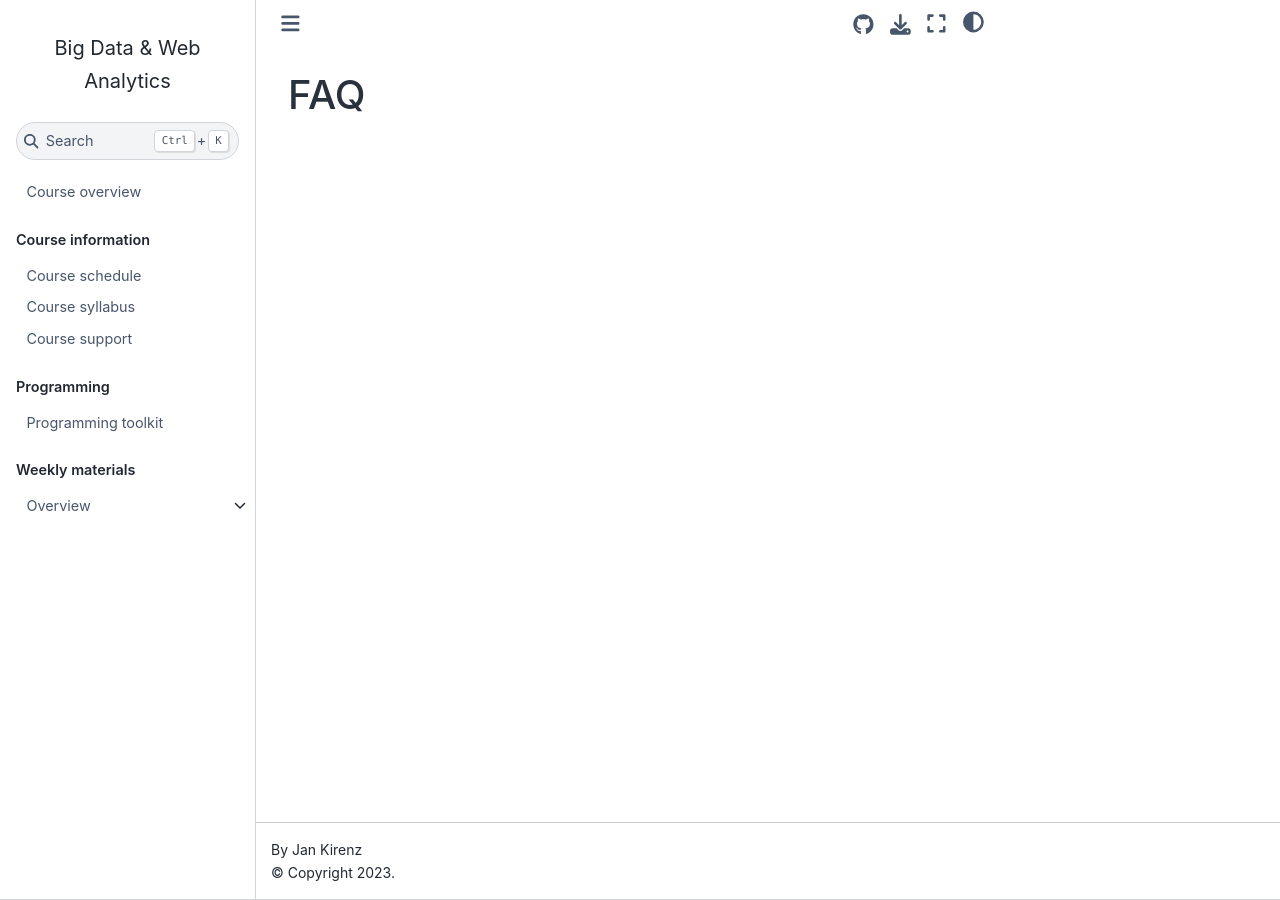
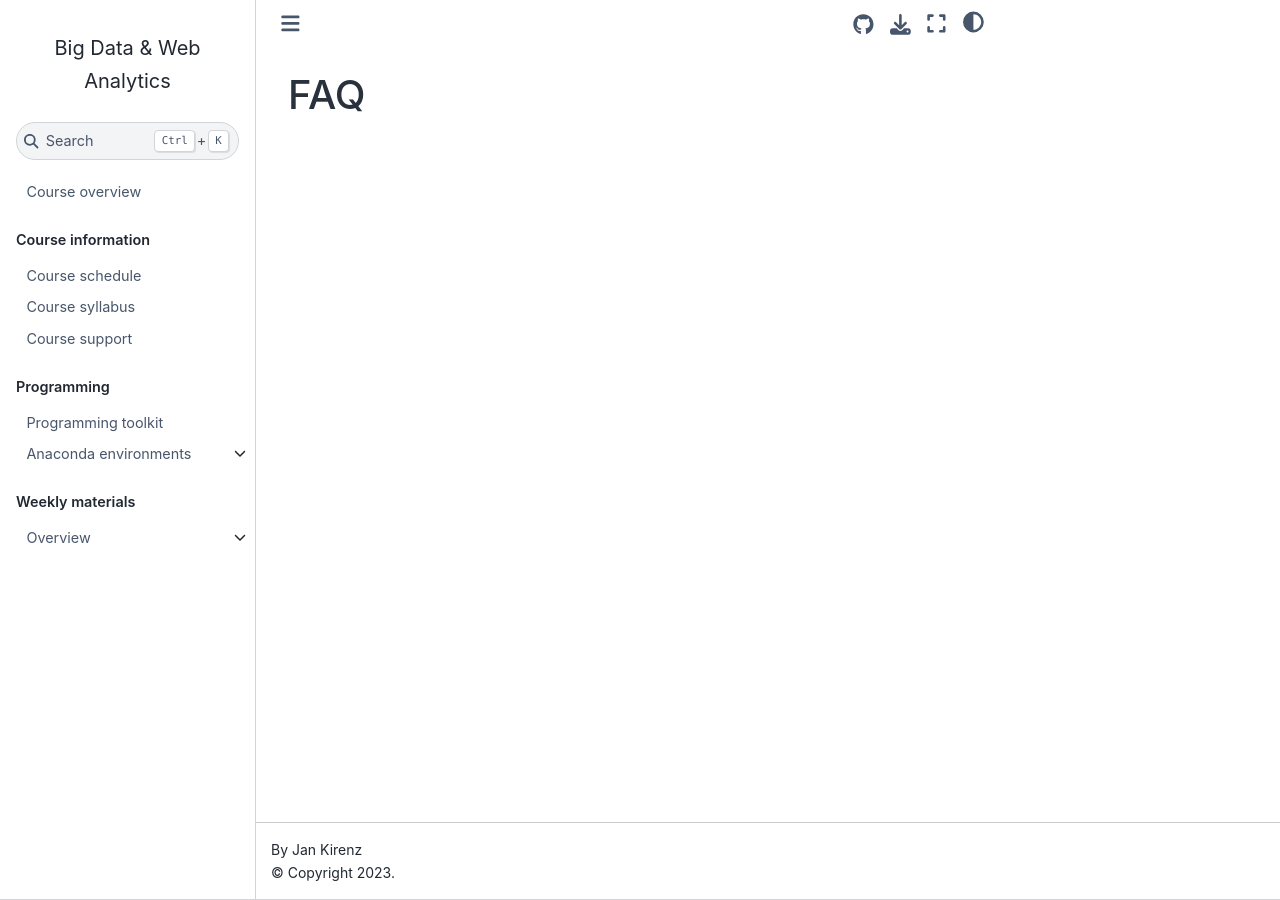
Before and after one commit to om2-ws22/website, a Jupyter Book: the page built from docs/course-faq.md, in a window 1280 px wide. Built offline with Jupyter Book 1.0.4 settings and Sphinx 7.4.7 and the Sphinx Book theme 1.1.4, drawn with Linux system fonts in a browser that asks for light colours; pages that are not in the unit, such as notebooks, are missing from menus; comment, search, counter and statistics services are not loaded; some of the changed lines change nothing that is shown.

Commit message:
Update _toc.yml

```diff
--- a/_toc.yml
+++ b/_toc.yml
@@ -10,7 +10,7 @@ parts:
   - caption: Programming
     chapters:
     - file: docs/programming-toolkit.md
-    - file: dics/programming-environment.md
+    - file: docs/programming-environment.md
       sections:
       - file: docs/programming-fundamentals.md
       - file: docs/programming-syntax.ipynb
```
